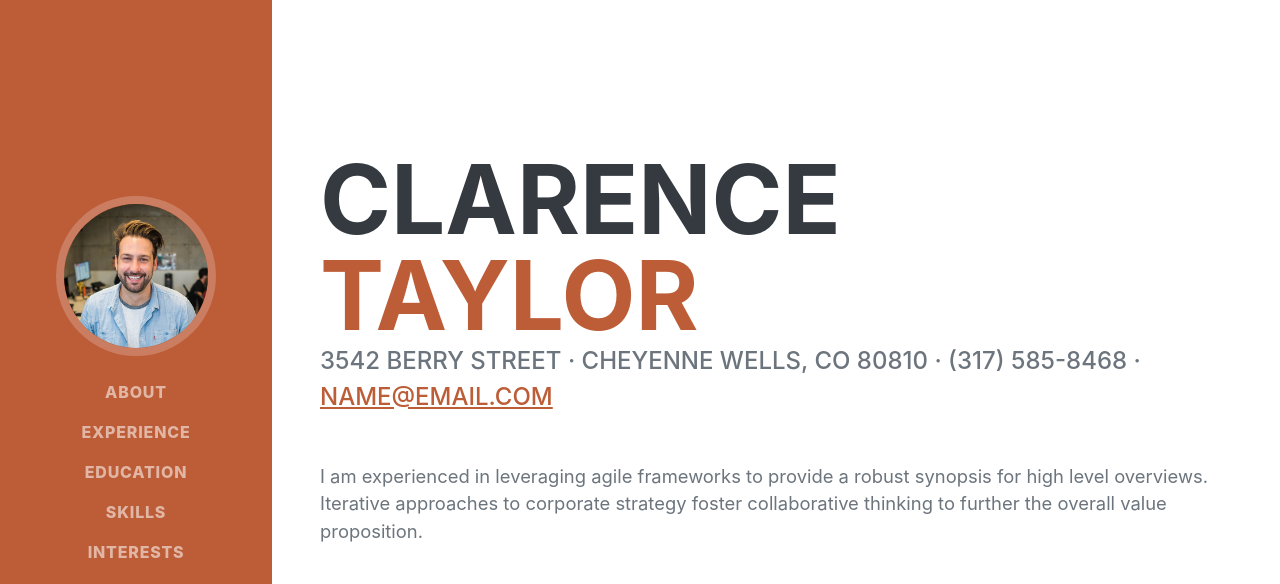
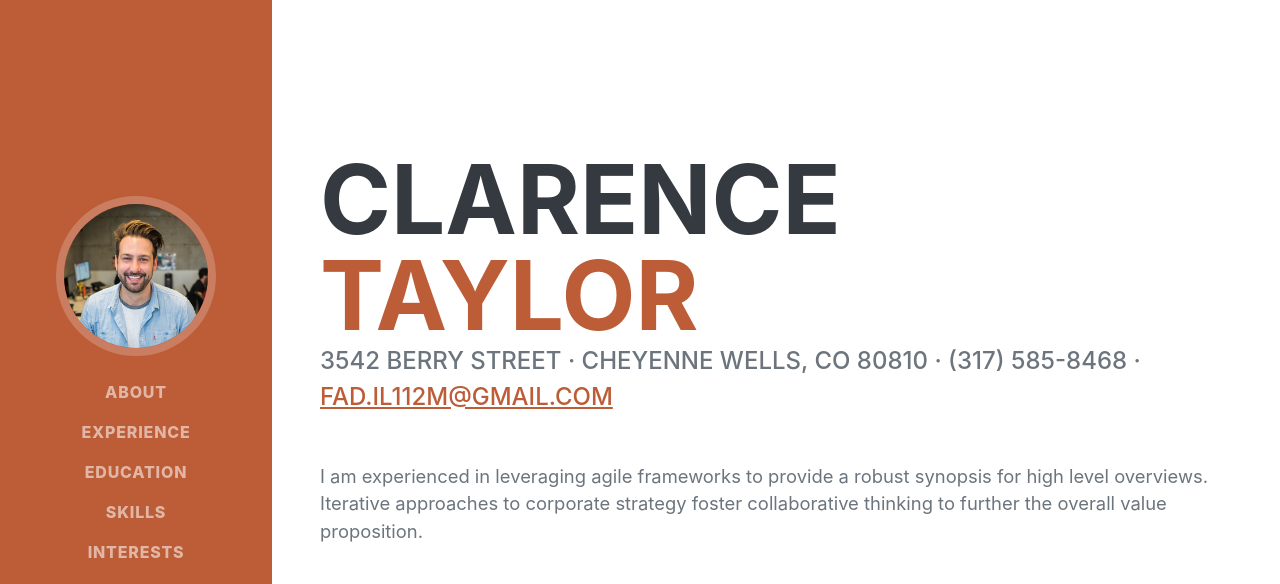
Before and after one commit to fadil134/me, a plain HTML site: page index.html in a window 1280 px wide. Shown: the top 584 px of the page. Drawn offline with nearby package versions, Linux system fonts and the light colour scheme; a web font is replaced by a local one.

Commit message:
modified:   index.html

```diff
--- a/index.html
+++ b/index.html
@@ -45,7 +45,7 @@
                     </h1>
                     <div class="subheading mb-5">
                         3542 Berry Street · Cheyenne Wells, CO 80810 · (317) 585-8468 ·
-                        <a href="mailto:name@email.com">name@email.com</a>
+                        <a href="mailto:fad.il112m@gmail.com">fad.il112m@gmail.com</a>
                     </div>
                     <p class="lead mb-5">I am experienced in leveraging agile frameworks to provide a robust synopsis for high level overviews. Iterative approaches to corporate strategy foster collaborative thinking to further the overall value proposition.</p>
                     <div class="social-icons">
```
